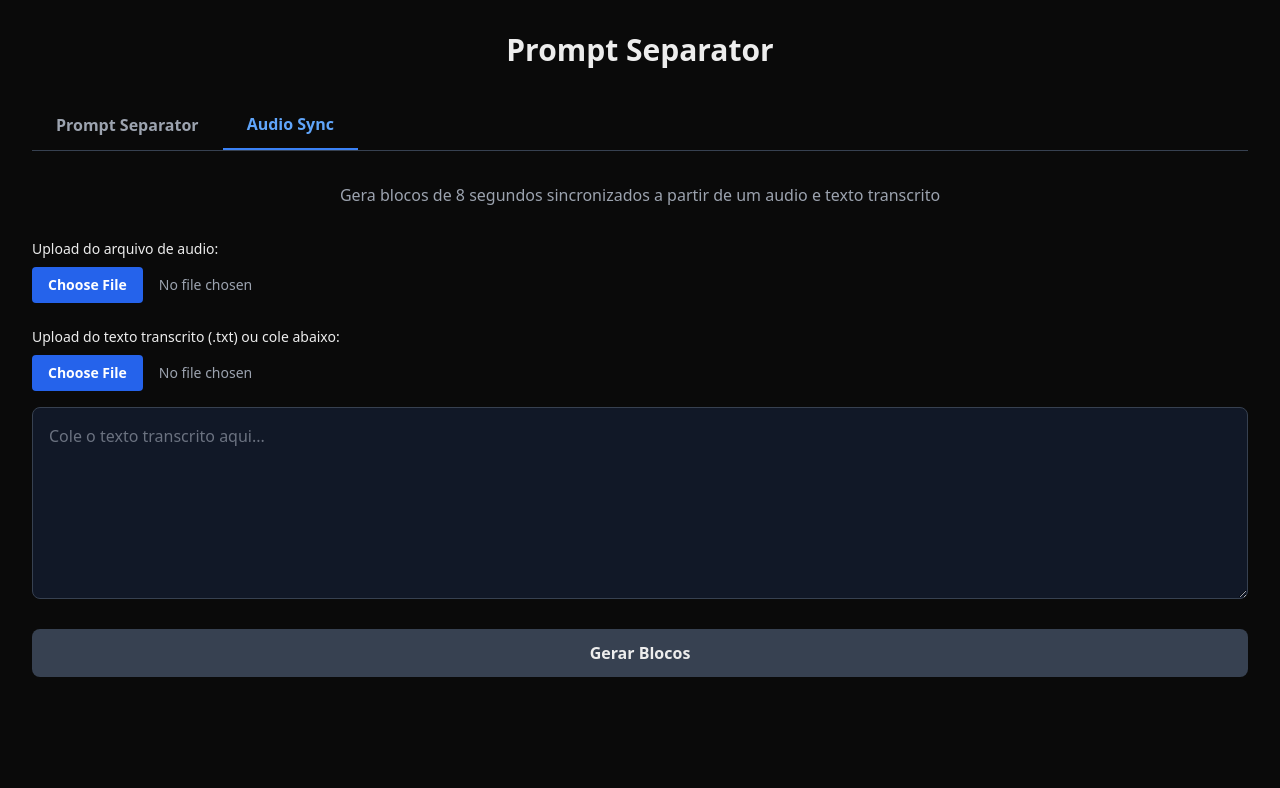
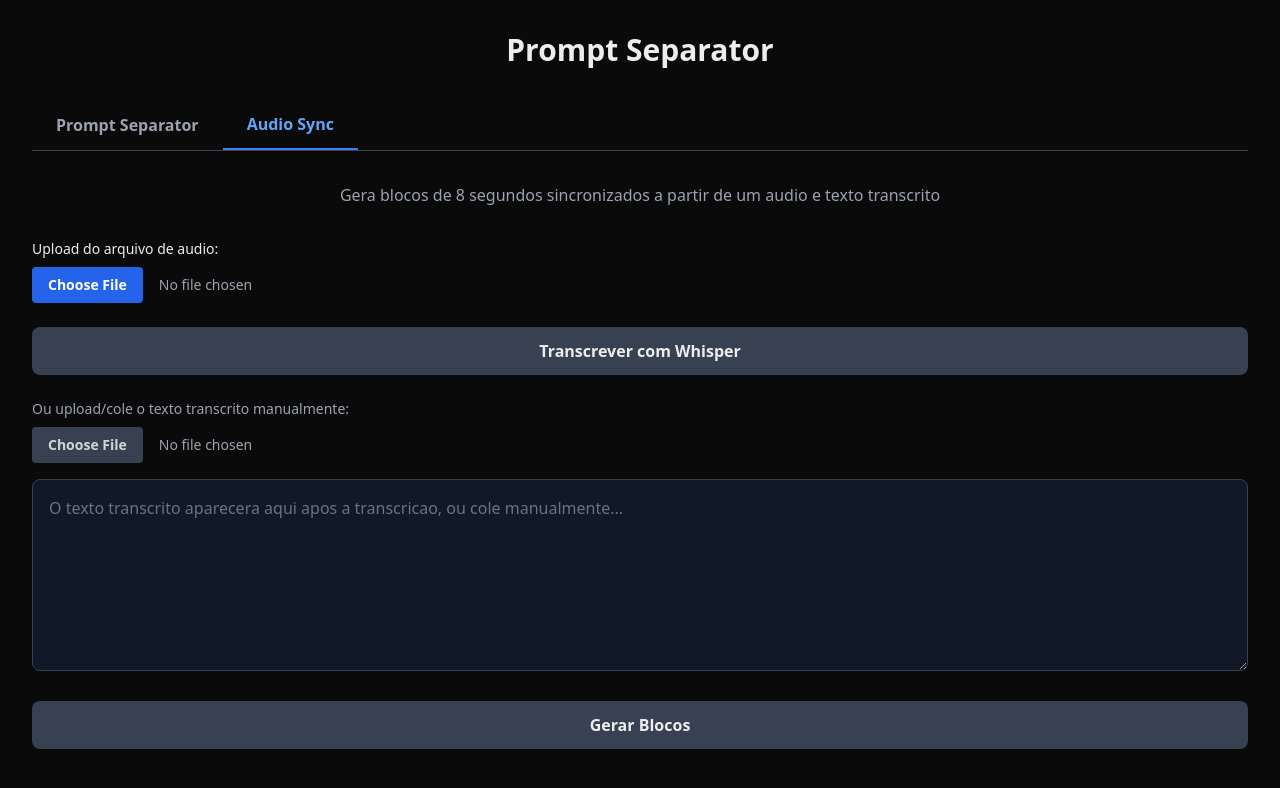
Before and after one commit to caiorodrigo1/prompt-separator, a Next.js app: page / in a window 1280 px wide. Both pictures are taken after a click on the button "Audio Sync". Shown: the top 788 px of the page. Built offline with nearby package versions, Linux system fonts and the light colour scheme.

Commit message:
Add audio transcription feature using OpenAI Whisper API. Implemented UI for audio file upload and transcription process, along with error handling. Updated dependencies to include OpenAI SDK.

```diff
--- /dev/null
+++ b/app/api/transcribe/route.ts
@@ -0,0 +1,49 @@
+import { NextRequest, NextResponse } from 'next/server'
+import OpenAI from 'openai'
+
+export async function POST(request: NextRequest) {
+  const apiKey = process.env.GROQ_API_KEY
+  if (!apiKey) {
+    return NextResponse.json(
+      { error: 'GROQ_API_KEY nao configurada no servidor.' },
+      { status: 500 }
+    )
+  }
+
+  const formData = await request.formData()
+  const file = formData.get('audio') as File | null
+
+  if (!file) {
+    return NextResponse.json(
+      { error: 'Nenhum arquivo de audio enviado.' },
+      { status: 400 }
+    )
+  }
+
+  // Groq Whisper limit: 25MB
+  if (file.size > 25 * 1024 * 1024) {
+    return NextResponse.json(
+      { error: 'Arquivo excede o limite de 25MB.' },
+      { status: 400 }
+    )
+  }
+
+  const client = new OpenAI({
+    apiKey,
+    baseURL: 'https://api.groq.com/openai/v1',
+  })
+
+  try {
+    const transcription = await client.audio.transcriptions.create({
+      file,
+      model: 'whisper-large-v3-turbo',
+      language: 'pt',
+      response_format: 'text',
+    })
+
+    return NextResponse.json({ text: transcription })
+  } catch (err: unknown) {
+    const message = err instanceof Error ? err.message : 'Erro desconhecido na transcricao.'
+    return NextResponse.json({ error: message }, { status: 500 })
+  }
+}
--- a/app/page.tsx
+++ b/app/page.tsx
@@ -92,6 +92,7 @@ export default function Home() {
   const [dottiResult, setDottiResult] = useState('')
   const [dottiCopied, setDottiCopied] = useState(false)
   const [audioError, setAudioError] = useState('')
+  const [isTranscribing, setIsTranscribing] = useState(false)
   const audioUrlRef = useRef<string | null>(null)
 
   const handleFileUpload = (e: React.ChangeEvent<HTMLInputElement>) => {
@@ -191,6 +192,31 @@ export default function Home() {
         setTranscriptText(text)
       }
       reader.readAsText(file)
+    }
+  }
+
+  const transcribeAudio = async () => {
+    if (!audioFile) return
+    setIsTranscribing(true)
+    setAudioError('')
+
+    try {
+      const formData = new FormData()
+      formData.append('audio', audioFile)
+
+      const res = await fetch('/api/transcribe', { method: 'POST', body: formData })
+      const data = await res.json()
+
+      if (!res.ok) {
+        setAudioError(data.error || 'Erro na transcricao.')
+        return
+      }
+
+      setTranscriptText(data.text)
+    } catch {
+      setAudioError('Erro ao conectar com o servidor de transcricao.')
+    } finally {
+      setIsTranscribing(false)
     }
   }
 
@@ -408,10 +434,27 @@ export default function Home() {
             )}
           </div>
 
-          {/* Transcript input */}
+          {/* Whisper transcription */}
           <div className="mb-6">
-            <label className="block mb-2 text-sm font-medium">
-              Upload do texto transcrito (.txt) ou cole abaixo:
+            <button
+              onClick={transcribeAudio}
+              disabled={!audioFile || isTranscribing}
+              className="w-full py-3 px-6 bg-purple-600 hover:bg-purple-700 disabled:bg-gray-700
+                disabled:cursor-not-allowed rounded-lg font-semibold transition-colors"
+            >
+              {isTranscribing ? 'Transcrevendo com Whisper...' : 'Transcrever com Whisper'}
+            </button>
+            {isTranscribing && (
+              <p className="text-purple-400 text-sm mt-2 text-center animate-pulse">
+                Enviando audio para o Whisper API... isso pode levar alguns minutos.
+              </p>
+            )}
+          </div>
+
+          {/* Transcript input (manual fallback) */}
+          <div className="mb-6">
+            <label className="block mb-2 text-sm font-medium text-gray-400">
+              Ou upload/cole o texto transcrito manualmente:
             </label>
             <input
               type="file"
@@ -421,14 +464,14 @@ export default function Home() {
                 file:mr-4 file:py-2 file:px-4
                 file:rounded file:border-0
                 file:text-sm file:font-semibold
-                file:bg-blue-600 file:text-white
-                hover:file:bg-blue-700
+                file:bg-gray-700 file:text-gray-300
+                hover:file:bg-gray-600
                 cursor-pointer"
             />
             <textarea
               value={transcriptText}
               onChange={(e) => setTranscriptText(e.target.value)}
-              placeholder="Cole o texto transcrito aqui..."
+              placeholder="O texto transcrito aparecera aqui apos a transcricao, ou cole manualmente..."
               className="w-full h-48 p-4 bg-gray-900 border border-gray-700 rounded-lg
                 text-gray-200 placeholder-gray-500 focus:outline-none focus:border-blue-500"
             />
```
Also changed, not shown: package.json (+4 -3 lines), 1 other file (tests, documents, lock files or other folders).
